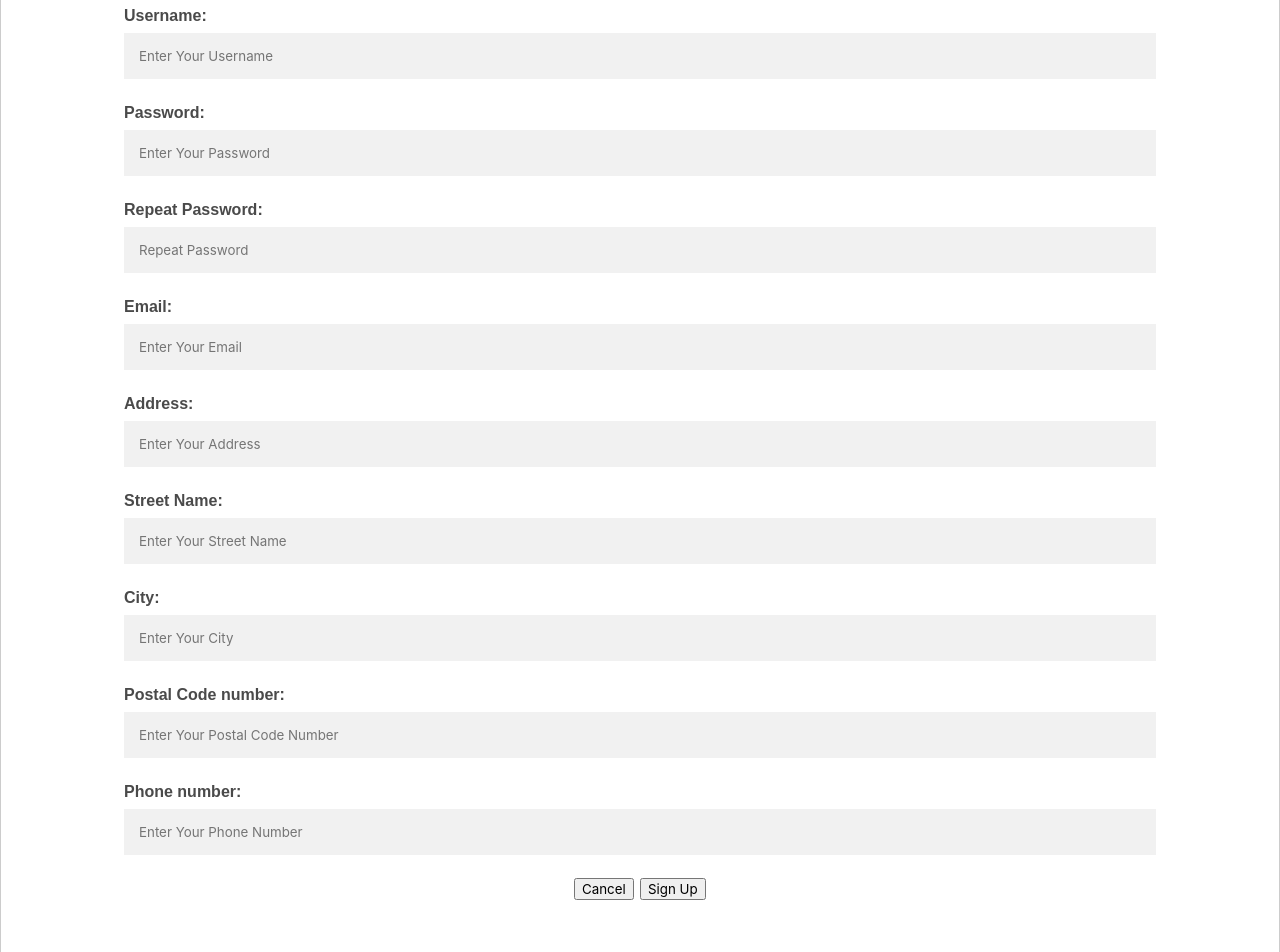
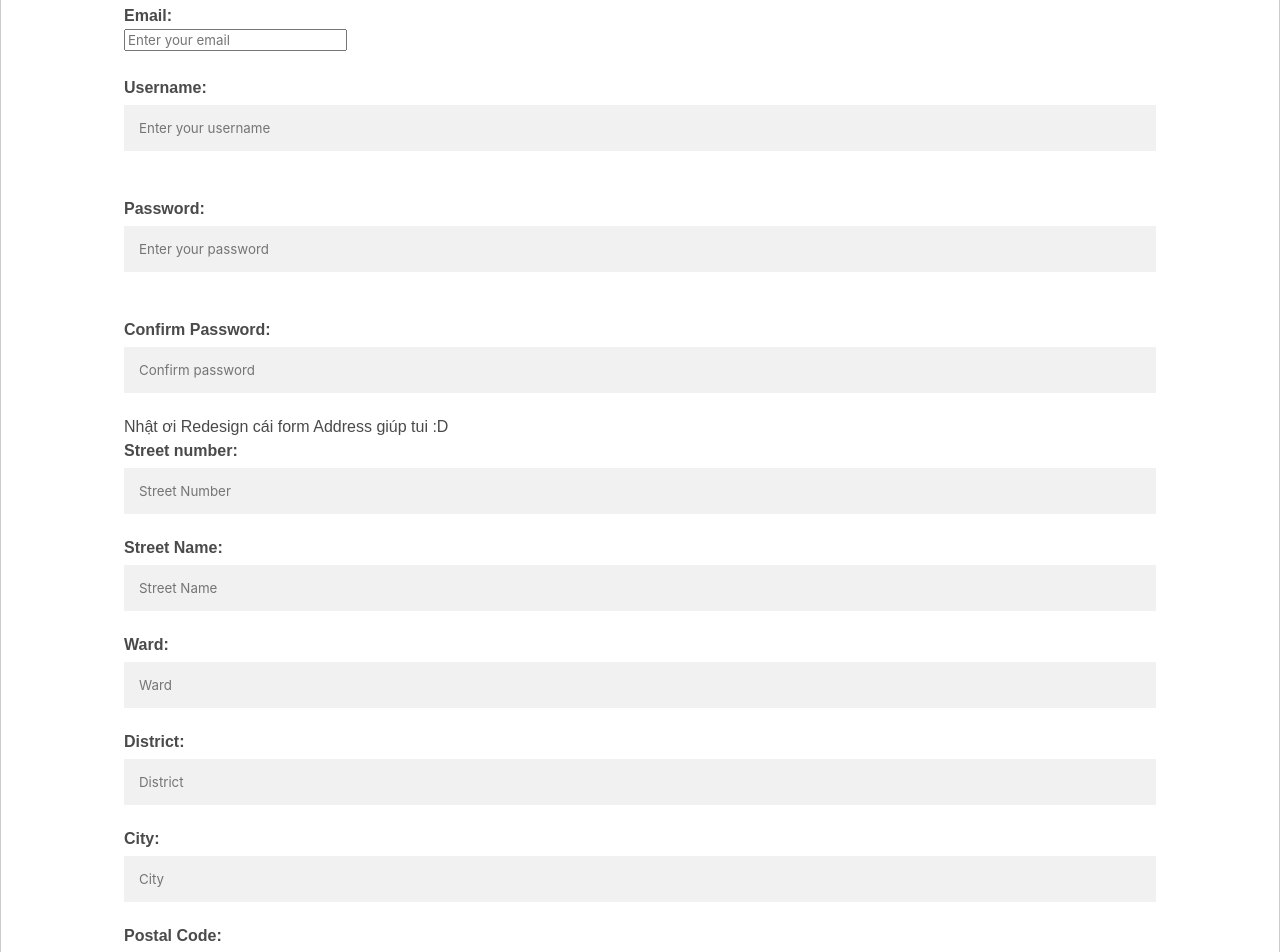
Before and after one commit to MinhNhat-ITITWE19014/customerfront, an Angular app: page /signup in a window 1280 px wide. Shown: the part 320-1272 px from the top of the page. Built offline with nearby package versions, Linux system fonts and the light colour scheme.

Commit message:
Added login, signup features, css redesign needed

```diff
--- /dev/null
+++ b/src/app/interface/customer.ts
@@ -0,0 +1,18 @@
+export interface Customer {
+  userName: string;
+  password: string;
+  fullName: string;
+  email: string;
+  address: Address;
+  confirmPassword:String;
+  //paymentDetailsList: PaymentDetails[];
+}
+
+export interface Address{
+  streetNum: string;
+  streetName: string;
+  ward: string;
+  district: string;
+  city: string;
+  postalCode: string;
+}
--- a/src/app/login/login.component.html
+++ b/src/app/login/login.component.html
@@ -1,4 +1,3 @@
-
 <section class="hero is-info">
   <div class="hero-body">
     <p class="title">
@@ -10,18 +9,26 @@
   </div>
 </section>
 
-  <section class ="login-form">
+<section class="login-form">
   <div class="container">
-                  <label for="username"><b>Username:</b></label><br>
-                    <input type="text" placeholder="Enter Your Username" name="username" ><br>
+    <form #loginForm="ngForm" (ngSubmit)="login(loginForm)">
+      <label for="Email"><b>Email:</b></label><br>
+      <input type="text" placeholder="Enter Your Email" name="email" [(ngModel)]="email"><br>
+      <div
+        *ngIf="loginForm.controls['email']?.invalid && (loginForm.controls['email'].touched || loginForm.submitted)">
+        <span class="error-message"> *Email is required</span>
+      </div>
       <label for="password"><b>Password:</b></label><br>
-                    <input type="password" placeholder="Enter Your Password" name="password" ><br>
+      <input type="password" placeholder="Enter Your Password" name="password" [(ngModel)]="password"><br>
       <div class="login-button">
-                    <button class ="lbutton" routerLink="/home">Login</button>
+        <button class="lbutton" type="submit">Login</button>
       </div>
+      <div class="error-message" *ngIf="errorMessage">{{ errorMessage }}</div><br>
+
       <div class="signup-section">
         <span class="signup-text">Haven't signed up yet?</span>
         <a routerLink="/signup">Sign Up</a>
       </div>
+    </form>
   </div>
 </section>
--- a/src/app/login/login.component.ts
+++ b/src/app/login/login.component.ts
@@ -1,11 +1,36 @@
 import { Component } from '@angular/core';
+import { NgForm } from '@angular/forms';
 import { Router } from "@angular/router";
+import { LoginService } from '../service/login.service';
+
 @Component({
   selector: 'app-login',
   templateUrl: './login.component.html',
   styleUrls: ['./login.component.scss']
 })
 export class LoginComponent {
-  constructor(private router: Router) {}
+  errorMessage: string = '';
+  email: string ='';
+  password: string='';
 
+  constructor(private loginService: LoginService, private router: Router) { }
+
+  login(loginForm: NgForm) {
+    const email= this.email;
+    const password = this.password;
+
+    this.loginService.customerLogin(email, password)
+      .subscribe(
+        (response:any) => {
+          // Login successful
+          this.errorMessage = '';
+          // Redirect or perform any other action
+          this.router.navigateByUrl('/home')
+        },
+        error => {
+          // Login failed
+          this.errorMessage = 'Invalid email or password.';
+        }
+      );
+  }
 }
--- /dev/null
+++ b/src/app/service/login.service.ts
@@ -0,0 +1,21 @@
+import { HttpClient, HttpHeaders } from '@angular/common/http';
+import { Injectable } from '@angular/core';
+
+@Injectable({
+  providedIn: 'root'
+})
+export class LoginService {
+  private loginUrl = 'http://localhost:8080/login';
+
+  constructor(private http: HttpClient) { }
+
+  customerLogin(email: string, password: string) {
+    const body = new URLSearchParams();
+    body.set('email', email);
+    body.set('password', password);
+
+    const headers = new HttpHeaders().set('Content-Type', 'application/x-www-form-urlencoded');
+
+    return this.http.post(this.loginUrl, body.toString(), { headers: headers });
+  }
+}
--- a/src/app/signup/signup.component.html
+++ b/src/app/signup/signup.component.html
@@ -9,36 +9,93 @@
   </div>
 </section>
 
+
 <section class="signup-form">
   <div class="container">
-        <label for="name"><b>Fullname:</b></label><br>
-          <input type="text" placeholder="Enter Your Fullname" name="name" required><br>
+    <form #signupForm="ngForm" (ngSubmit)="signup(signupForm)">
+
+      <label for="name"><b>Fullname:</b> </label><br>
+      <input type="text" placeholder="Enter your fullname" name="fullName" [(ngModel)]="customer.fullName" required>
+      <div
+        *ngIf="signupForm.controls['fullName']?.invalid && (signupForm.controls['fullName'].touched || signupForm.submitted)">
+        <span class="error-message"> *Full Name is required</span>
+      </div> <br>
+
+      <label for="email"><b>Email:</b></label><br>
+      <input type="email" placeholder="Enter your email" name="email" [(ngModel)]="customer.email" required><br>
+      <div
+        *ngIf="signupForm.controls['email']?.invalid && (signupForm.controls['email'].touched || signupForm.submitted)">
+        <span class="error-message"> *Email is required</span>
+      </div>
+      <div *ngIf="errorMessage" class="error-message">{{'*'+errorMessage }}</div> <br>
+
       <label for="username"><b>Username:</b></label><br>
-          <input type="text" placeholder="Enter Your Username" name="username" required><br>
+      <input type="text" placeholder="Enter your username" name="username" [(ngModel)]="customer.userName" required><br>
+      <div
+        *ngIf="signupForm.controls['username']?.invalid && (signupForm.controls['username'].touched || signupForm.submitted)">
+        <span class="error-message"> *Username cannot be empty</span>
+      </div> <br>
+
       <label for="password"><b>Password:</b></label><br>
-          <input type="password" placeholder="Enter Your Password" name="password" required><br>
-        <label for="repeat"><b>Repeat Password:</b></label><br>
-          <input type="password" placeholder="Repeat Password" name="repeat" required><br>
-        <label for="mail"><b>Email:</b></label><br>
-          <input type="text" placeholder="Enter Your Email" name="mail" required><br>
-        <label for="address"><b>Address:</b></label><br>
-          <input type="text" placeholder="Enter Your Address" name="address" required><br>
-        <label for="streetname"><b>Street Name:</b></label><br>
-          <input type="text" placeholder="Enter Your Street Name" name="streetname" required><br>
-        <label for="city"><b>City:</b></label><br>
-          <input type="text" placeholder="Enter Your City" name="city" required><br>
-        <label for="poscode"><b>Postal Code number:</b></label><br>
-          <input type="int" placeholder="Enter Your Postal Code Number" name="poscode" required><br>
-        <label for="phone"><b>Phone number:</b></label><br>
-          <input type="int" placeholder="Enter Your Phone Number" name="phone" required><br>
+      <input type="password" placeholder="Enter your password" name="password" [(ngModel)]="customer.password"
+        required><br>
+      <div
+        *ngIf="signupForm.controls['password']?.invalid && (signupForm.controls['password'].touched || signupForm.submitted)">
+        <span class="error-message"> *Please enter your password!</span>
+      </div> <br>
+
+      <label for="cPassword"><b>Confirm Password:</b></label><br>
+      <input type="password" placeholder="Confirm password" [(ngModel)]="customer.confirmPassword" name="cPassword"
+        required><br>
+      <span class="error-message" *ngIf="signupForm.controls['cPassword']?.hasError('incorrect')">*Password does not match confirmation!</span>
+
+      <p>Nhật ơi Redesign cái form Address giúp tui :D</p>
+      <label for="addressNum"><b>Street number:</b></label>
+      <input type="text" placeholder="Street Number" name="addressNum" [(ngModel)]="customer.address.streetNum"
+        required>
+      <div
+        *ngIf="signupForm.controls['addressNum']?.invalid && (signupForm.controls['addressNum'].touched || signupForm.submitted)">
+        <span class="error-message"> *Please enter your address number</span>
+      </div> <br>
+
+      <label for="streetName"><b>Street Name:</b></label>
+      <input type="text" placeholder="Street Name" name="streetName" [(ngModel)]="customer.address.streetName" required>
+      <div
+        *ngIf="signupForm.controls['streetName']?.invalid && (signupForm.controls['streetName'].touched || signupForm.submitted)">
+        <span class="error-message"> *Please enter the street name</span>
+      </div> <br>
+
+      <label for="ward"><b>Ward:</b></label>
+      <input type="text" placeholder="Ward" name="ward" [(ngModel)]="customer.address.ward" required>
+      <div
+        *ngIf="signupForm.controls['ward']?.invalid && (signupForm.controls['ward'].touched || signupForm.submitted)">
+        <span class="error-message"> *Please fill in the ward field</span>
+      </div> <br>
+
+      <label for="district"><b>District:</b></label>
+      <input type="text" placeholder="District" name="district" [(ngModel)]="customer.address.district" required>
+      <div
+        *ngIf="signupForm.controls['district']?.invalid && (signupForm.controls['district'].touched || signupForm.submitted)">
+        <span class="error-message"> *Please fill in the district field</span>
+      </div> <br>
+
+      <label for="city"><b>City:</b></label>
+      <input type="text" placeholder="City" name="city" [(ngModel)]="customer.address.city" required>
+      <div
+        *ngIf="signupForm.controls['city']?.invalid && (signupForm.controls['city'].touched || signupForm.submitted)">
+        <span class="error-message"> *Please fill in the city field</span>
+      </div> <br>
+
+      <label for="postalCode"><b>Postal Code:</b></label>
+      <input type="text" placeholder="Postal Code" name="postalCode" [(ngModel)]="customer.address.postalCode">
       <div class="button-container">
+        <div class="signup-button">
+          <button type="submit">Sign Up</button>
+        </div>
         <div class="cancel-button">
           <button routerLink="/login">Cancel</button>
         </div>
-            <div class="signup-button">
-              <button routerLink="/success">Sign Up</button>
       </div>
-          </div>
-
+    </form>
   </div>
 </section>
--- a/src/app/signup/signup.component.scss
+++ b/src/app/signup/signup.component.scss
@@ -1,13 +1,15 @@
 .signup-form {
   font-family: Arial, Helvetica, sans-serif;
-    border:1px solid #ccc;
+  border: 1px solid #ccc;
 }
 
 * {
   box-sizing: border-box
 }
 
-input[type=text], input[type=password], input[type=int] {
+input[type=text],
+input[type=password],
+input[type=int] {
   width: 100%;
   padding: 15px;
   margin: 5px 0 22px 0;
@@ -21,15 +23,26 @@ input[type=text], input[type=password], input[type=int] {
   padding: 60px;
 }
 
+button:hover {
+  color: white;
+  box-shadow: 0 0 7px rgba(41, 217, 240, 0.873);
+  background-color: rgba(29, 160, 189, 0.971);
+}
 
 .button-container {
   display: flex;
   justify-content: space-between;
+  margin-left: 450px;
+
+  align-items: center;
+  display: flex;
+  text-align: center;
 }
 
-  .cancel-button{
-    margin-left: 450px;
-  }
 .signup-button {
   flex-basis: 50%;
 }
+
+.cancel-button {
+  flex-basis: 50%;
+}
--- a/src/app/signup/signup.component.ts
+++ b/src/app/signup/signup.component.ts
@@ -1,3 +1,6 @@
+import { FormGroup, NgForm } from '@angular/forms';
+import { Customer } from '../interface/customer';
+import { CustomerService } from './../service/customer.service';
 import { Component } from '@angular/core';
 
 @Component({
@@ -6,5 +9,74 @@ import { Component } from '@angular/core';
   styleUrls: ['./signup.component.scss']
 })
 export class SignupComponent {
+  errorMessage: string ='';
+  customer: Customer = {
+    userName: '',
+    password: '',
+    fullName: '',
+    email: '',
+    confirmPassword: '',
 
+
+    address: {
+      streetNum: '',
+      streetName: '',
+      ward: '',
+      district: '',
+      city: '',
+      postalCode: ''
+    }
+  };
+
+  constructor(private customerService: CustomerService) { }
+
+  signup(signupForm: NgForm) {
+    const password = signupForm.form.controls['password'].value;
+    const cPassword = signupForm.form.controls['cPassword'].value;
+    console.log(signupForm);
+    if(password == cPassword){
+      signupForm.form.controls['cPassword'].setErrors(null);
+    }
+
+    if(password != cPassword){
+      signupForm.form.controls['cPassword'].setErrors({incorrect : true})
+      return;
+    }
+
+
+    if (signupForm.invalid) {
+      // Loop through each form control
+      Object.keys(signupForm.controls).forEach(controlName => {
+        const control = signupForm.controls[controlName];
+
+        // Check if the control is invalid and has been touched or submitted
+        if (control.invalid && (control.touched || signupForm.submitted)) {
+          console.log(`${controlName} is required`);
+          // Display error message or perform any other action
+        }
+      });
+
+      //return;
+    }
+
+
+    // Call the createCustomer method of the CustomerService
+    this.customerService.createCustomer(this.customer)
+      .subscribe(
+        (response:any) => {
+          if(response.Error){
+            this.errorMessage = response.Error;
+          }else {
+          // Handle the success response
+          console.log('Success customer request:', response);
+          // Redirect to success page or show a success message
+        }
+      },
+        error => {
+          // Handle the error response
+          console.error('Error creating customer:', error);
+          // Show an error message to the user
+        }
+      );
+  }
 }
```
Also changed, not shown: src/app/app.module.ts (+6 -1 lines), src/app/service/customer.service.ts (added, +31 -0 lines), src/app/home/home.component.ts (line endings or trailing spaces). Lines whose indentation alone changed are shown as unchanged.
